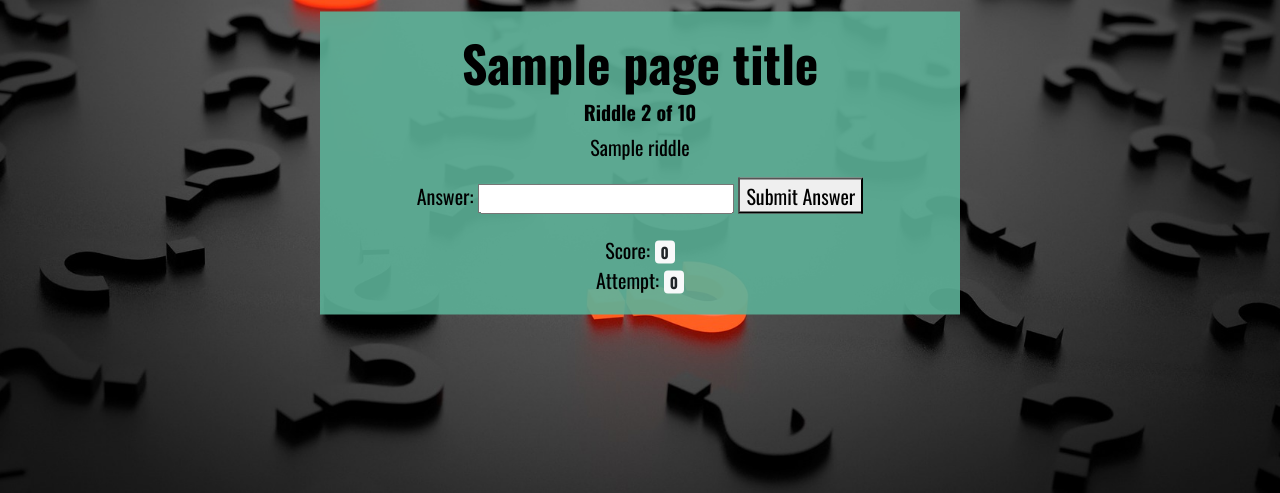
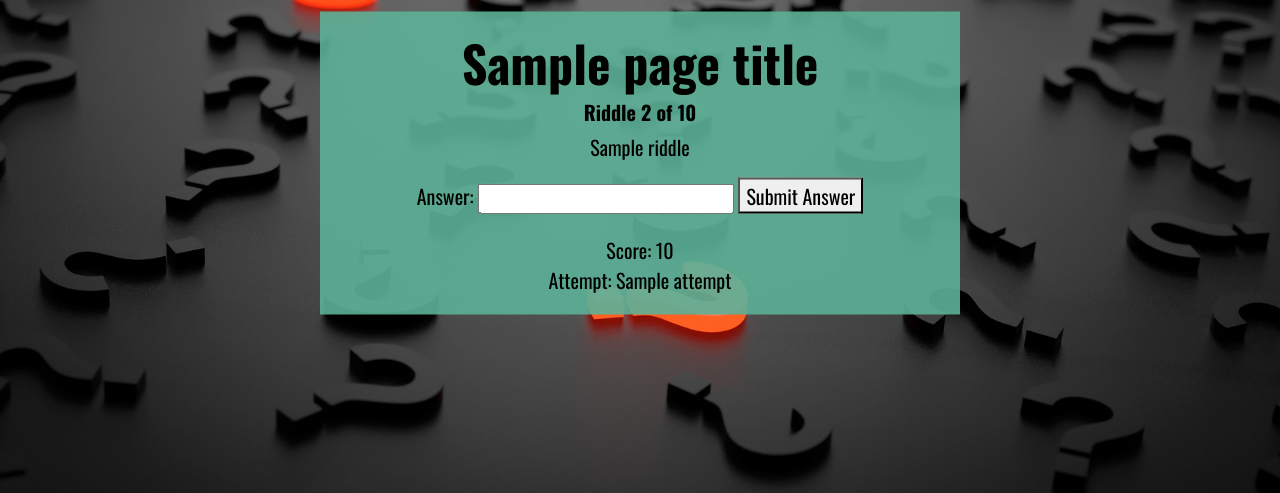
Before and after one commit to joanms/riddle-game, a Flask app: template templates/play.html in a window 1280 px wide. Shown: the part 237-730 px from the top of the page. Run offline with Flask 2, Linux system fonts and the light colour scheme; the template is opened without the code that fills it: most values are stand-ins (such as "Sample title", 1, 10 or a date in 2020); some libraries are stand-ins or nearby versions.

Commit message:
Added Python code for score and attempt number to play.html

```diff
--- a/run.py
+++ b/run.py
@@ -45,6 +45,8 @@ def index():
 
 @app.route('/play', methods=["GET", "POST"])
 def play():
+    if request.method == "POST":
+        user_answer = request.form["answer"]
     return render_template("play.html")
 
 @app.route('/leaderboard')
--- a/templates/play.html
+++ b/templates/play.html
@@ -11,10 +11,10 @@
                 <button class="form-label">Submit Answer</button>
             </form>
             <div class = "counter" id="score">
-                Score: <span class="badge badge-light">0</span>
+                Score: {{ context.current_score }}
             </div>
             <div class = "counter" id="attempt">
-                Attempt: <span class="badge badge-light">0</span>
+                Attempt: {{ context.attempt }}
             </div>
         </div>
     </div>
```
